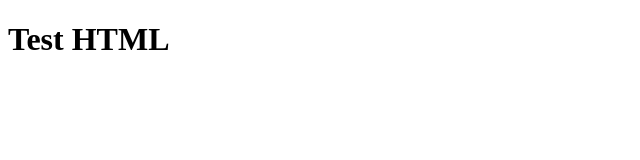
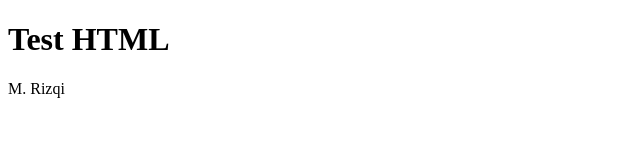
Before and after one commit to Haruzenn69/test-github, a plain HTML site: page index.html in a window 1280 px wide. Shown: the full height of the page, 0-640 px from the left. Drawn offline with Linux system fonts and the light colour scheme.

Commit message:
Update nama dan isi

```diff
--- a/test.html
+++ b/index.html
@@ -7,5 +7,6 @@
 </head>
 <body>
     <h1>Test HTML</h1>
+    <p>M. Rizqi</p>
 </body>
 </html>
```
